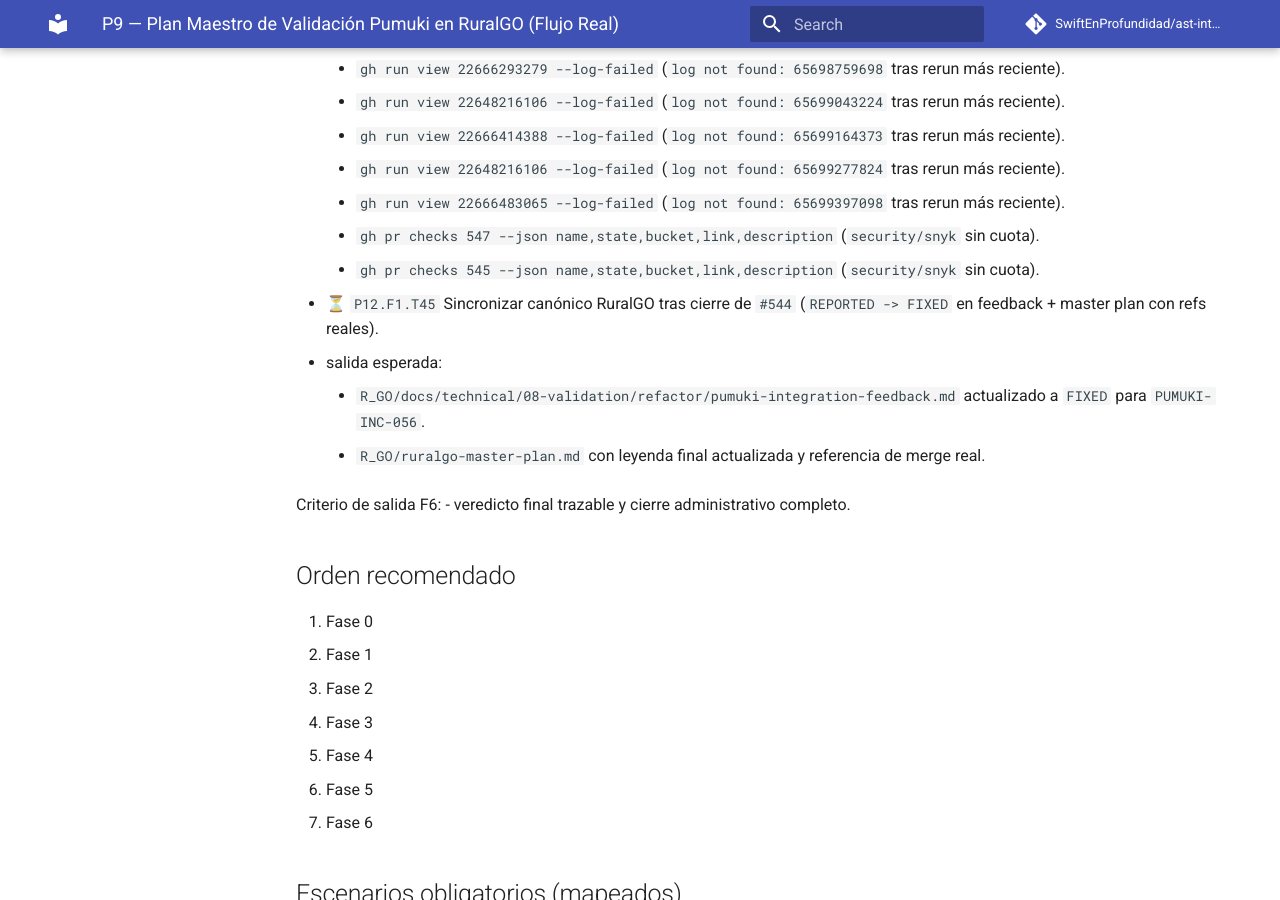
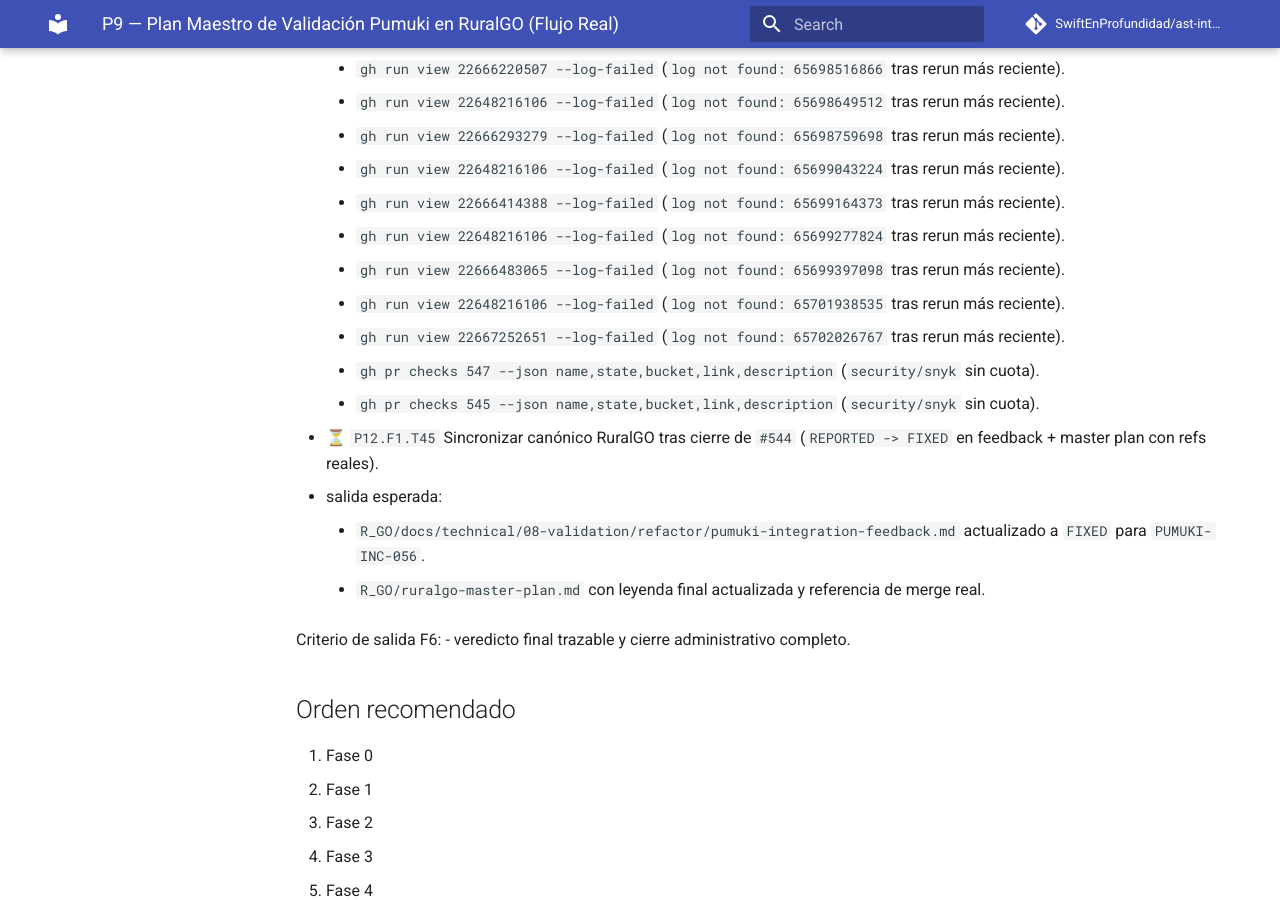
Before and after one commit to SwiftEnProfundidad/ast-intelligence-hooks, an MkDocs documentation site: the page built from docs/seguimiento-completo-validacion-ruralgo-03-03-2026.md, in a window 1280 px wide and 900 px high, scrolled down 52104 px. Built offline with MkDocs 1.6.1 and Material for MkDocs 9.7.7, drawn with Linux system fonts in a browser that asks for light colours; comment, search, counter and statistics services are not loaded; some of the changed text lies outside the part shown.

Commit message:
docs(tracking): append T47 heartbeat for latest blocker cycle

```diff
--- a/docs/seguimiento-completo-validacion-ruralgo-03-03-2026.md
+++ b/docs/seguimiento-completo-validacion-ruralgo-03-03-2026.md
@@ -1370,6 +1370,7 @@ Criterio de salida F5:
       - `https://github.com/SwiftEnProfundidad/ast-intelligence-hooks/issues/546#issuecomment-3996781223`
       - `https://github.com/SwiftEnProfundidad/ast-intelligence-hooks/issues/546#issuecomment-3996790861`
       - `https://github.com/SwiftEnProfundidad/ast-intelligence-hooks/issues/546#issuecomment-3996903908`
+      - `https://github.com/SwiftEnProfundidad/ast-intelligence-hooks/issues/546#issuecomment-3996912834`
     - evidencia de bloqueo vigente:
       - `gh run view 22648407847` (`billing lock` en GitHub Actions).
       - `gh run view 22648597740` (`billing lock` persistente tras rerun/retrigger).
@@ -1401,6 +1402,7 @@ Criterio de salida F5:
       - `gh run view 22666293279` (`billing lock` persistente en `PR #547` tras nuevo rerun).
       - `gh run view 22666414388` (`billing lock` persistente en `PR #547` tras nuevo rerun).
       - `gh run view 22666483065` (`billing lock` persistente en `PR #547` tras nuevo rerun).
+      - `gh run view 22667252651` (`billing lock` persistente en `PR #547` tras nuevo rerun).
       - `gh run view 22648216106 --log-failed` (`log not found: 65642755577`).
       - `gh run view 22648216106 --log-failed` (`log not found: 65642904197` tras nueva iteración).
       - `gh run view 22648597740 --log-failed` (`log not found: 65642481475`).
@@ -1454,6 +1456,8 @@ Criterio de salida F5:
       - `gh run view 22666414388 --log-failed` (`log not found: 65699164373` tras rerun más reciente).
       - `gh run view 22648216106 --log-failed` (`log not found: 65699277824` tras rerun más reciente).
       - `gh run view 22666483065 --log-failed` (`log not found: 65699397098` tras rerun más reciente).
+      - `gh run view 22648216106 --log-failed` (`log not found: 65701938535` tras rerun más reciente).
+      - `gh run view 22667252651 --log-failed` (`log not found: 65702026767` tras rerun más reciente).
       - `gh pr checks 547 --json name,state,bucket,link,description` (`security/snyk` sin cuota).
       - `gh pr checks 545 --json name,state,bucket,link,description` (`security/snyk` sin cuota).
 
```
